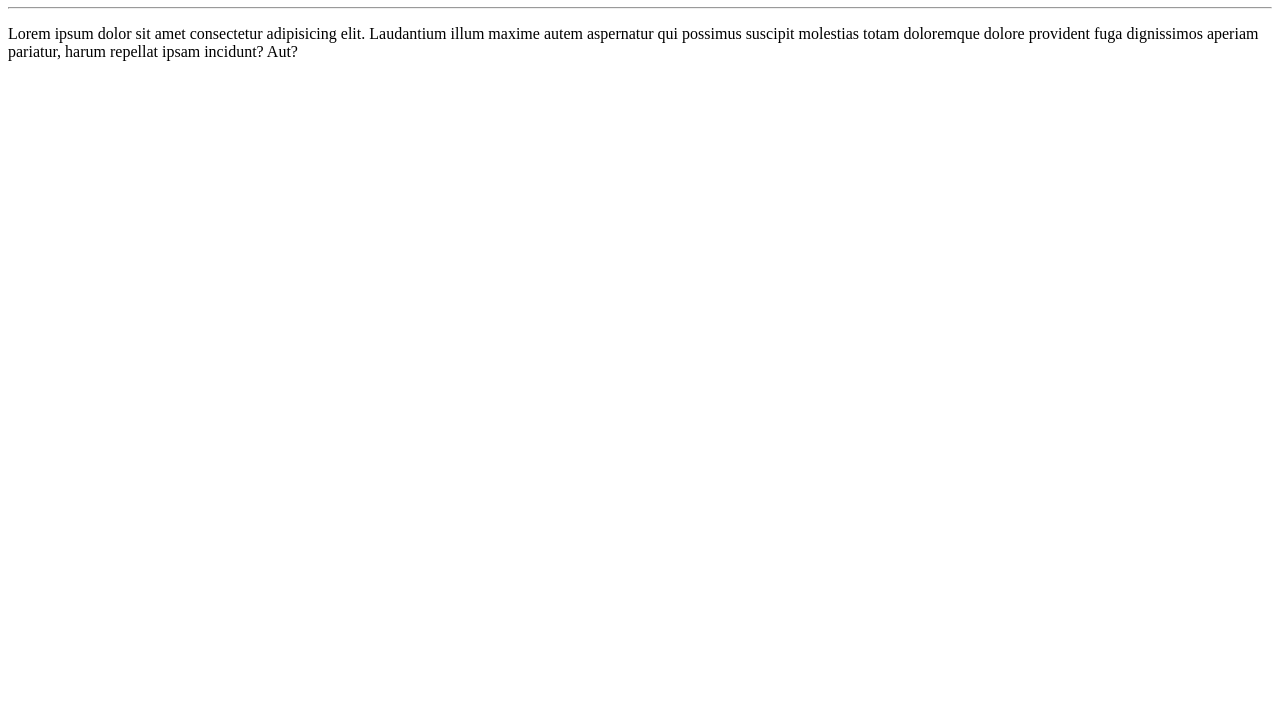
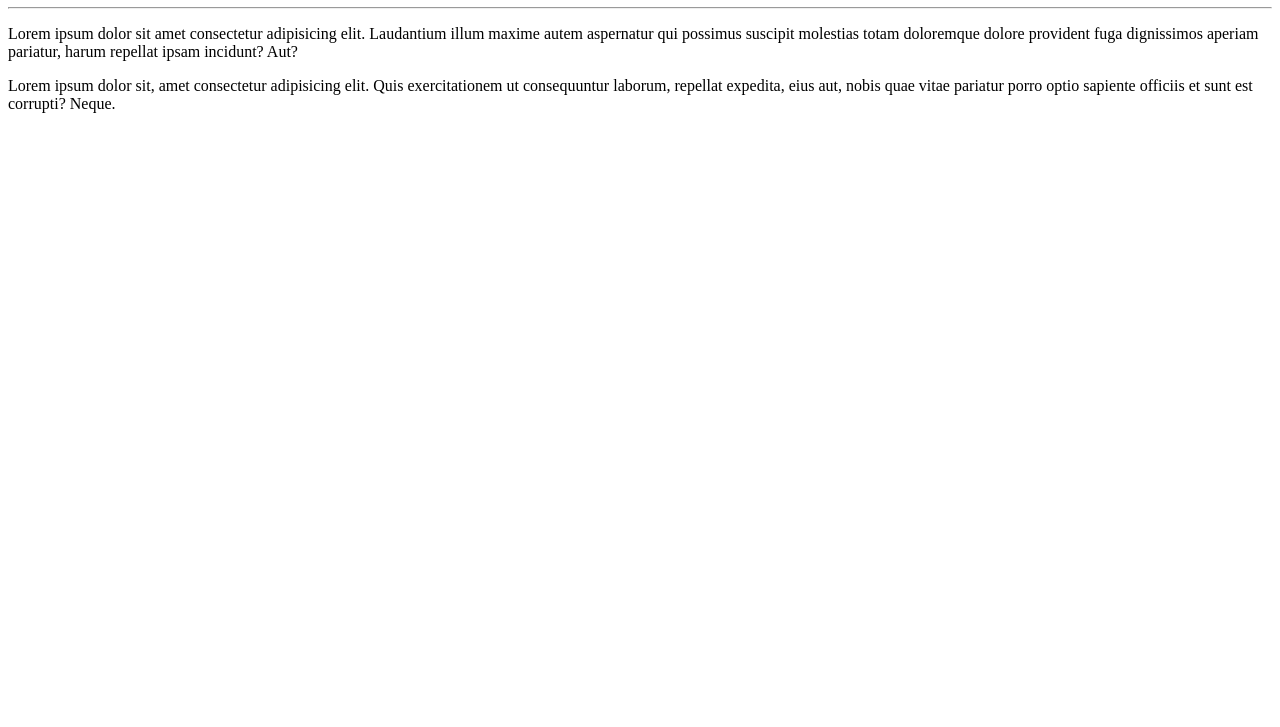
Before and after one commit to Marcel117/Ola-Mundo, a plain HTML site: page Site Exemplo/Index.html in a window 1280 px wide. Shown: the part 73-800 px from the top of the page. Drawn offline with Linux system fonts and the light colour scheme.

Commit message:
Adicionei um parágrafo

```diff
--- a/Site Exemplo/Index.html
+++ b/Site Exemplo/Index.html
@@ -10,5 +10,6 @@
     <h1>Olá, mundo !</h1>
     <hr>
     <p>Lorem ipsum dolor sit amet consectetur adipisicing elit. Laudantium illum maxime autem aspernatur qui possimus suscipit molestias totam doloremque dolore provident fuga dignissimos aperiam pariatur, harum repellat ipsam incidunt? Aut?</p>
+    <p>Lorem ipsum dolor sit, amet consectetur adipisicing elit. Quis exercitationem ut consequuntur laborum, repellat expedita, eius aut, nobis quae vitae pariatur porro optio sapiente officiis et sunt est corrupti? Neque.</p>
 </body>
 </html>
```
